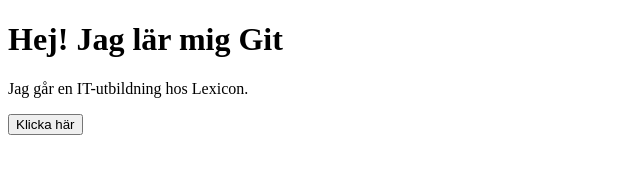
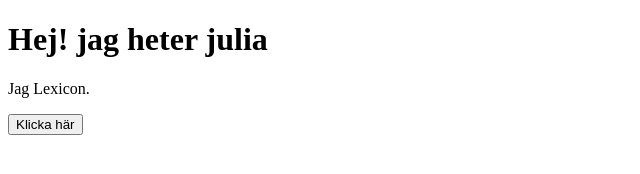
Before and after one commit to jaejulia/grupp1_labb1, a plain HTML site: page index.html in a window 1280 px wide. Shown: the whole page, without its empty margins (0-640 px from the left). Drawn offline with Linux system fonts and the light colour scheme.

Commit message:
ändring

```diff
--- a/index.html
+++ b/index.html
@@ -6,7 +6,7 @@
   <link rel="stylesheet" href="style.css">
 </head>
 <body>
-  <h1>Hej! Jag lär mig Git</h1>
-  <p>Jag går en IT-utbildning hos Lexicon.</p>
+  <h1>Hej! jag heter julia</h1>
+  <p>Jag Lexicon.</p>
   <button id="myButton">Klicka här</button>
   <script src="script.js"></script>
```
